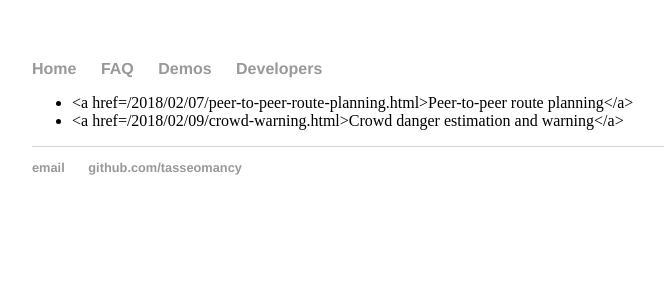
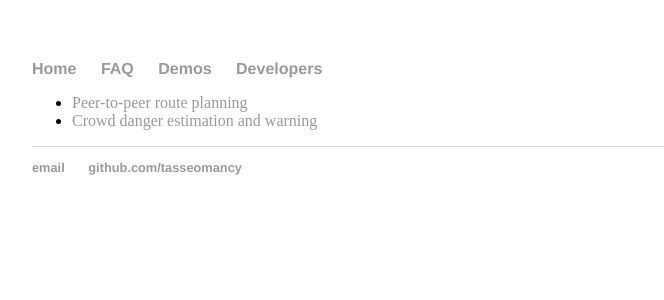
Before and after one commit to tasseomancy/tasseomancy.github.io, a Jekyll site: the page built from _posts/2018-02-09-demos.md, in a window 1280 px wide. Shown: the top 300 px of the page, without its empty margins (160-824 px from the left). Built offline with Jekyll 4.4.1, drawn with Linux system fonts in a browser that asks for light colours.

Commit message:
Update 2018-02-09-demos.md

```diff
--- a/_posts/2018-02-09-demos.md
+++ b/_posts/2018-02-09-demos.md
@@ -2,5 +2,5 @@
 layout: default
 title: Demonstrations and Examples
 ---
-* <a href=/2018/02/07/peer-to-peer-route-planning.html>Peer-to-peer route planning</a>
-* <a href=/2018/02/09/crowd-warning.html>Crowd danger estimation and warning</a>
+* <a href="/2018/02/07/peer-to-peer-route-planning.html">Peer-to-peer route planning</a>
+* <a href="/2018/02/09/crowd-warning.html">Crowd danger estimation and warning</a>
```
